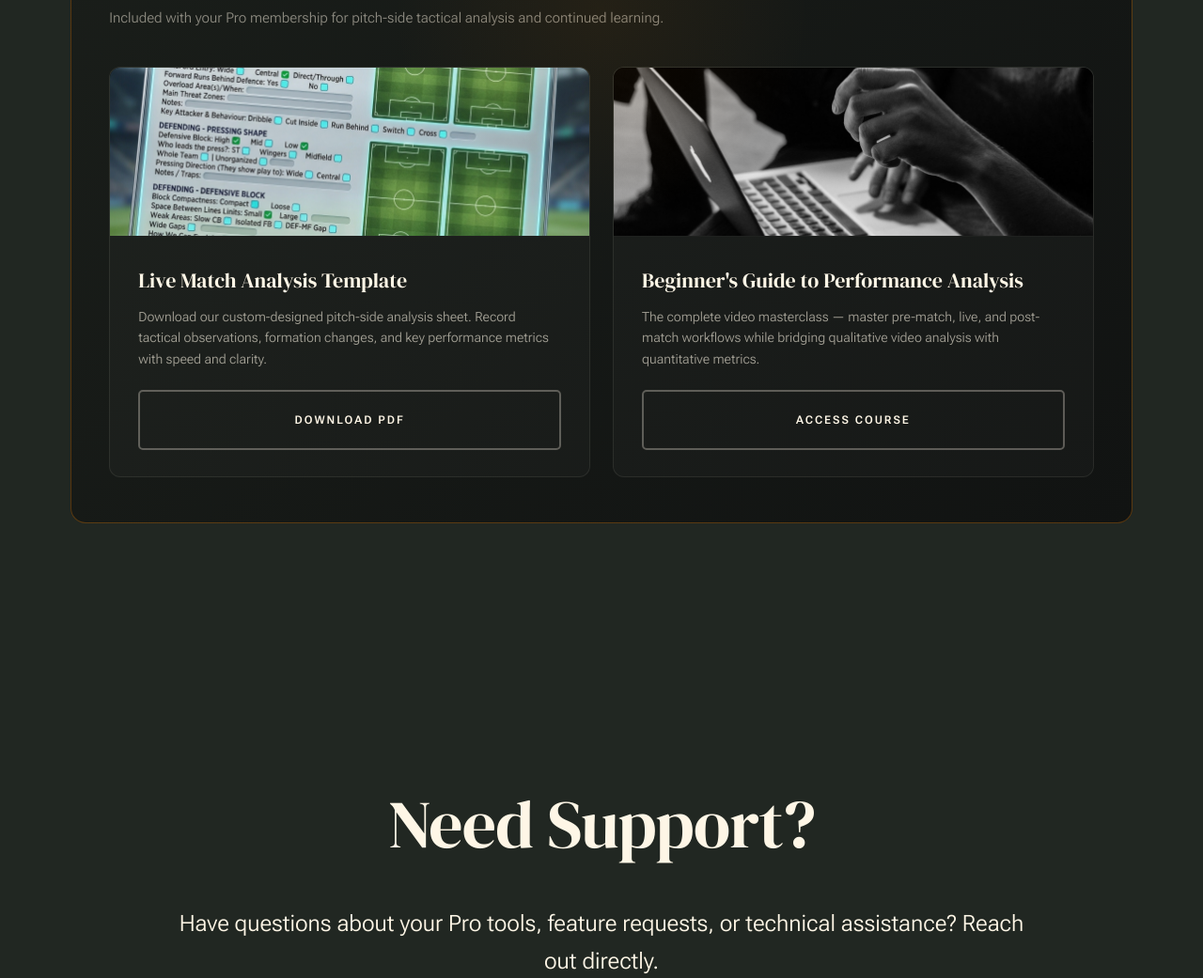
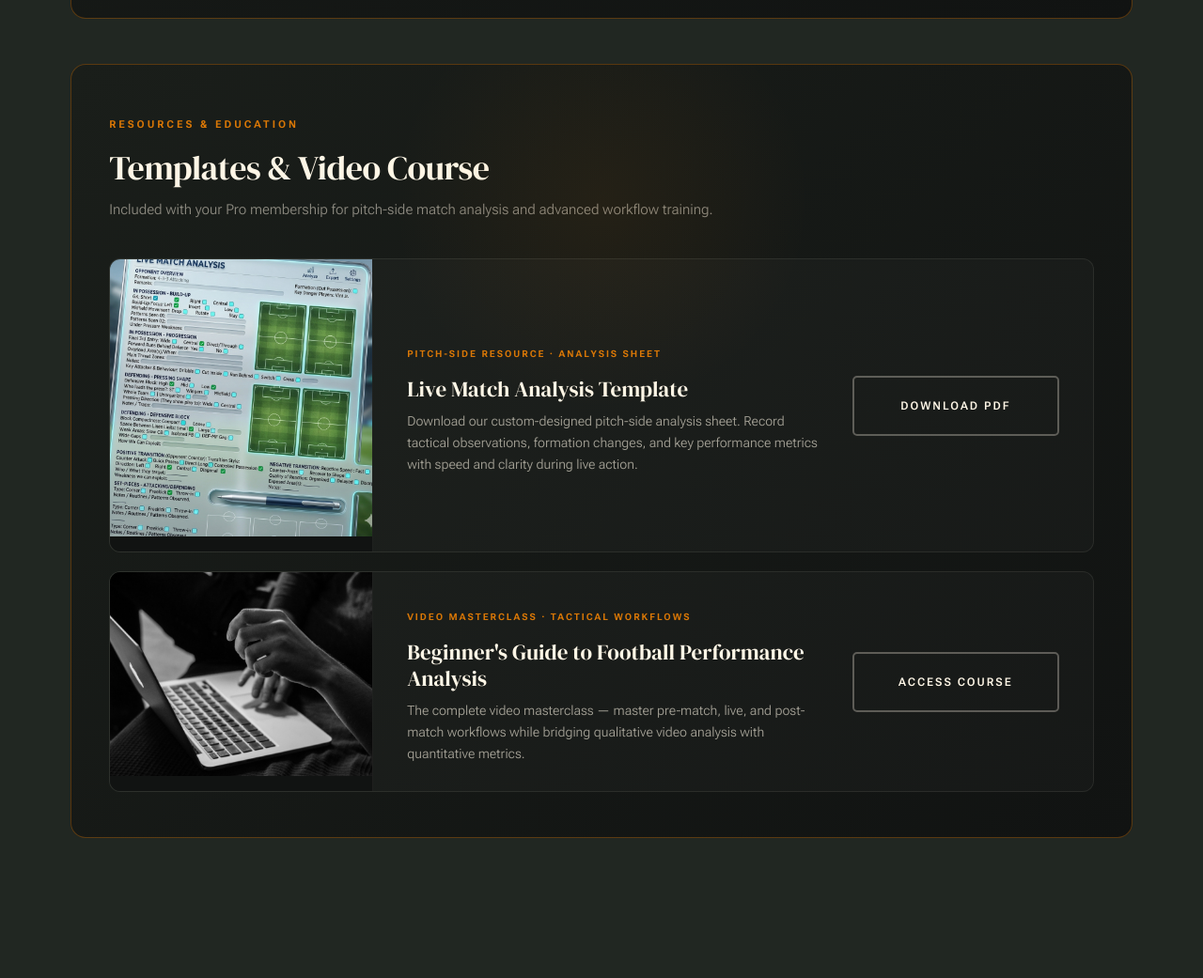
Before and after one commit to Chopra203/portfolio, a website: page pro-dashboard-8x2f.html in a window 1280 px wide. Shown: the part 1759-2800 px from the top of the page at 94% size. Drawn offline with Linux system fonts and the light colour scheme.

Commit message:
Standardize uniform card length/layout across Pro dashboard including SmartPitch Board and Resources

```diff
--- a/pro-dashboard-8x2f.html
+++ b/pro-dashboard-8x2f.html
@@ -138,11 +138,11 @@
       margin: 0;
     }
 
-    /* ── Horizontal App Cards ──────────── */
+    /* ── Universal Standard Card Rows ──── */
     .app-rows {
       display: flex;
       flex-direction: column;
-      gap: 24px;
+      gap: 20px;
     }
 
     .app-item-card {
@@ -152,6 +152,7 @@
       border: 1px solid rgba(254, 246, 230, 0.08);
       border-radius: 12px;
       overflow: hidden;
+      min-height: 180px;
       transition: border-color 0.25s ease, transform 0.25s ease, box-shadow 0.25s ease;
     }
     .app-item-card:hover {
@@ -162,7 +163,6 @@
 
     .app-item-media {
       flex: 0 0 280px;
-      min-height: 200px;
       background: #111312;
       border-right: 1px solid rgba(254,246,230,0.06);
       display: flex;
@@ -184,11 +184,11 @@
 
     .app-item-body {
       flex: 1;
-      padding: 30px 36px;
+      padding: 28px 36px;
       display: flex;
       align-items: center;
       justify-content: space-between;
-      gap: 30px;
+      gap: 28px;
       flex-wrap: wrap;
     }
     .app-item-info {
@@ -206,9 +206,9 @@
     }
     .app-item-info h3 {
       font-family: 'DM Serif Display', serif;
-      font-size: 24px;
+      font-size: 23px;
       color: #FEF6E6;
-      margin: 0 0 10px 0;
+      margin: 0 0 8px 0;
       line-height: 1.2;
     }
     .app-item-info p {
@@ -217,13 +217,12 @@
       line-height: 1.65;
       font-weight: 300;
       margin: 0;
-      max-width: 650px;
+      max-width: 680px;
     }
 
     .app-action-btn {
-      flex: 0 0 auto;
-      display: inline-block;
-      width: 210px;
+      flex: 0 0 220px;
+      width: 220px;
       text-align: center;
       background: transparent;
       color: #FEF6E6;
@@ -233,7 +232,7 @@
       letter-spacing: 2px;
       text-transform: uppercase;
       text-decoration: none;
-      padding: 14px 24px;
+      padding: 14px 20px;
       border-radius: 5px;
       border: 2px solid rgba(254, 246, 230, 0.30);
       transition: background-color 0.25s ease, border-color 0.25s ease, color 0.25s ease;
@@ -245,67 +244,13 @@
       color: #111312;
     }
 
-    /* ── 2-Col Grid for Resources ─────── */
-    .resource-grid {
-      display: grid;
-      grid-template-columns: repeat(2, 1fr);
-      gap: 24px;
-    }
-
-    .resource-card {
-      background: rgba(255, 255, 255, 0.025);
-      border: 1px solid rgba(254, 246, 230, 0.08);
-      border-radius: 12px;
-      overflow: hidden;
-      display: flex;
-      flex-direction: column;
-      transition: border-color 0.25s ease, transform 0.25s ease;
-    }
-    .resource-card:hover {
-      border-color: rgba(217, 119, 6, 0.35);
-      transform: translateY(-2px);
-    }
-    .resource-img-wrap {
-      width: 100%;
-      height: 180px;
-      overflow: hidden;
-      background: #111312;
-      border-bottom: 1px solid rgba(254,246,230,0.06);
-    }
-    .resource-img-wrap img {
-      width: 100%;
-      height: 100%;
-      object-fit: cover;
-      display: block;
-    }
-    .resource-body {
-      padding: 28px 30px;
-      flex: 1;
-      display: flex;
-      flex-direction: column;
-    }
-    .resource-body h3 {
-      font-family: 'DM Serif Display', serif;
-      font-size: 22px;
-      color: #FEF6E6;
-      margin: 0 0 10px 0;
-    }
-    .resource-body p {
-      color: rgba(254,246,230,0.60);
-      font-size: 14px;
-      line-height: 1.6;
-      font-weight: 300;
-      flex: 1;
-      margin-bottom: 22px;
-    }
-
     /* ── Responsive ───────────────────── */
     @media (max-width: 960px) {
       .app-item-card {
         flex-direction: column;
       }
       .app-item-media {
-        flex: 0 0 180px;
+        flex: 0 0 190px;
         width: 100%;
         border-right: none;
         border-bottom: 1px solid rgba(254,246,230,0.06);
@@ -314,10 +259,8 @@
         padding: 24px;
       }
       .app-action-btn {
+        flex: 1 1 auto;
         width: 100%;
-      }
-      .resource-grid {
-        grid-template-columns: 1fr;
       }
       .pro-section-box {
         padding: 32px 24px;
@@ -367,22 +310,37 @@
     <img src="images/smartpitch_logo.png" alt="SmartPitch" style="max-height: 65px; width: auto; display: block; margin: 0 auto 20px auto;" />
     <div class="member-badge">Active Pro Membership</div>
     <h1>SmartPitch Pro <span>Dashboard</span></h1>
-    <p>Welcome to your complete analysis ecosystem. All premium web applications and analysis resources are unlocked and ready below.</p>
+    <p>Welcome to your complete analysis ecosystem. All applications and performance analysis resources are unlocked and ready below.</p>
   </section>
 
   <!-- ── Main Dashboard ── -->
   <div class="dash-container">
 
-    <!-- ── Pro Web Applications Container ── -->
+    <!-- ── Web Applications Container ── -->
     <div class="pro-section-box">
 
       <div class="section-header">
         <div class="sec-eyebrow">Suite Access</div>
-        <h2>Premium Web Applications</h2>
-        <p>Launch any tool directly in your browser. Enter your license key on first launch to unlock full access.</p>
+        <h2>Web Applications</h2>
+        <p>Launch any tool directly in your browser. Enter your license key once on first launch to unlock full Pro access.</p>
       </div>
 
       <div class="app-rows">
+
+        <!-- Tool 0: SmartPitch Board -->
+        <div class="app-item-card">
+          <div class="app-item-media">
+            <img src="images/smartpitch_board_app.jpg" alt="SmartPitch Board" />
+          </div>
+          <div class="app-item-body">
+            <div class="app-item-info">
+              <span class="app-tool-tag">Tactical Canvas · Core Application</span>
+              <h3>SmartPitch Board</h3>
+              <p>Your digital tactical canvas. Instantly plot team formations, map out highly detailed set-piece routines, and illustrate tactical concepts with dynamic precision.</p>
+            </div>
+            <a href="https://smartpitch-board.vercel.app/" target="_blank" class="app-action-btn">Launch Application</a>
+          </div>
+        </div>
 
         <!-- Tool 1: Heatmap -->
         <div class="app-item-card">
@@ -393,7 +351,7 @@
             <div class="app-item-info">
               <span class="app-tool-tag">Pro Tool 01 · Spatial Intelligence</span>
               <h3>SmartPitch Heatmap</h3>
-              <p>Visualize spatial dominance instantly. Translate raw coordinate data into clear tactical heatmaps with custom zone layouts, player filtering, and high-res export.</p>
+              <p>Visualize spatial dominance. Translate raw coordinate data into clear tactical heatmaps with custom zone layouts, player filtering, and high-res export.</p>
             </div>
             <a href="https://smartpitch-heatmap.vercel.app/" target="_blank" class="app-action-btn">Launch Application</a>
           </div>
@@ -432,38 +390,44 @@
       </div>
     </div>
 
-    <!-- ── Premium Templates & Resources Container ── -->
+    <!-- ── Resources & Education Container (Identical Layout) ── -->
     <div class="pro-section-box">
 
       <div class="section-header">
         <div class="sec-eyebrow">Resources &amp; Education</div>
         <h2>Templates &amp; Video Course</h2>
-        <p>Included with your Pro membership for pitch-side tactical analysis and continued learning.</p>
+        <p>Included with your Pro membership for pitch-side match analysis and advanced workflow training.</p>
       </div>
 
-      <div class="resource-grid">
+      <div class="app-rows">
 
         <!-- Resource 1: PDF Template -->
-        <div class="resource-card">
-          <div class="resource-img-wrap">
+        <div class="app-item-card">
+          <div class="app-item-media">
             <img src="images/live_analysis_template.jpg" alt="Live Match Analysis Template" />
           </div>
-          <div class="resource-body">
-            <h3>Live Match Analysis Template</h3>
-            <p>Download our custom-designed pitch-side analysis sheet. Record tactical observations, formation changes, and key performance metrics with speed and clarity.</p>
-            <a href="live-analysis-template.pdf" download="SmartPitch_LiveMatch_Template.pdf" target="_blank" class="app-action-btn" style="width: 100%;">Download PDF</a>
+          <div class="app-item-body">
+            <div class="app-item-info">
+              <span class="app-tool-tag">Pitch-Side Resource · Analysis Sheet</span>
+              <h3>Live Match Analysis Template</h3>
+              <p>Download our custom-designed pitch-side analysis sheet. Record tactical observations, formation changes, and key performance metrics with speed and clarity during live action.</p>
+            </div>
+            <a href="live-analysis-template.pdf" download="SmartPitch_LiveMatch_Template.pdf" target="_blank" class="app-action-btn">Download PDF</a>
           </div>
         </div>
 
         <!-- Resource 2: Video Course -->
-        <div class="resource-card">
-          <div class="resource-img-wrap">
-            <img src="images/course_image.jpg" alt="Video Course" />
+        <div class="app-item-card">
+          <div class="app-item-media">
+            <img src="images/course_image.jpg" alt="Video Course Preview" />
           </div>
-          <div class="resource-body">
-            <h3>Beginner's Guide to Performance Analysis</h3>
-            <p>The complete video masterclass — master pre-match, live, and post-match workflows while bridging qualitative video analysis with quantitative metrics.</p>
-            <a href="https://tagmango.app/2a6587962b" target="_blank" class="app-action-btn" style="width: 100%;">Access Course</a>
+          <div class="app-item-body">
+            <div class="app-item-info">
+              <span class="app-tool-tag">Video Masterclass · Tactical Workflows</span>
+              <h3>Beginner's Guide to Football Performance Analysis</h3>
+              <p>The complete video masterclass — master pre-match, live, and post-match workflows while bridging qualitative video analysis with quantitative metrics.</p>
+            </div>
+            <a href="https://tagmango.app/2a6587962b" target="_blank" class="app-action-btn">Access Course</a>
           </div>
         </div>
 
```
